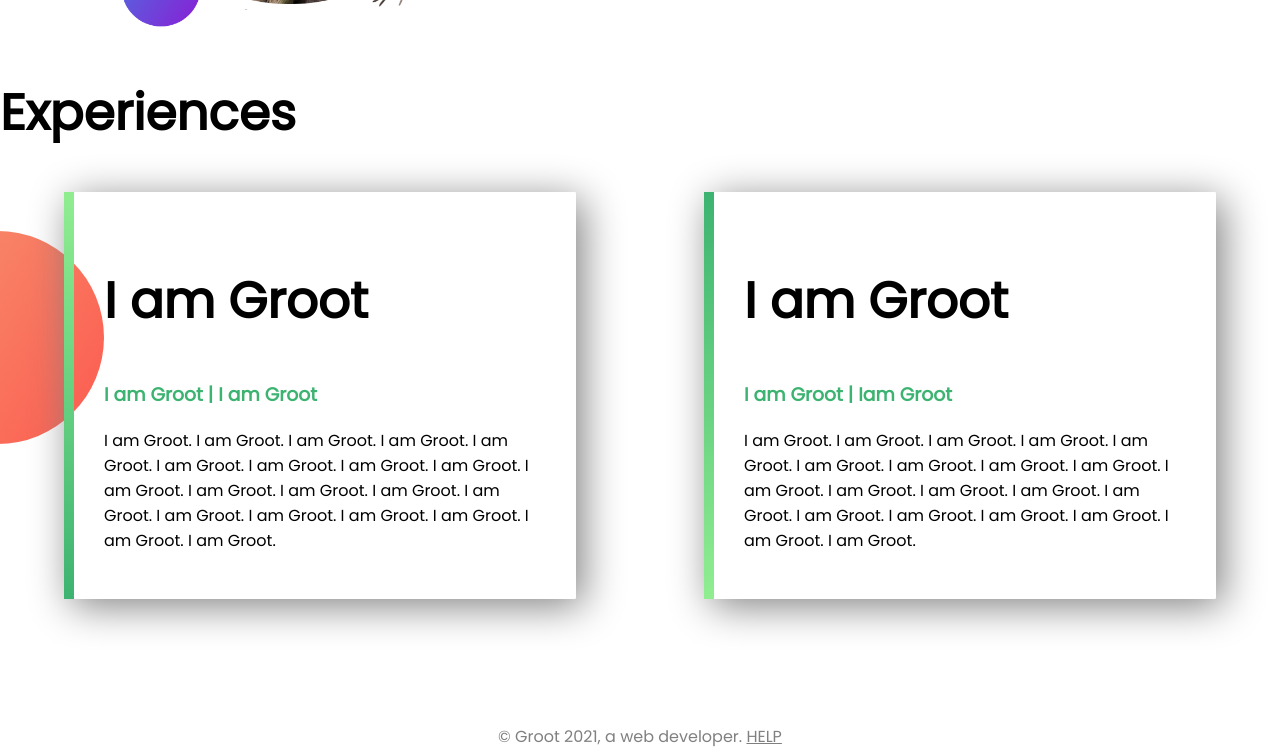
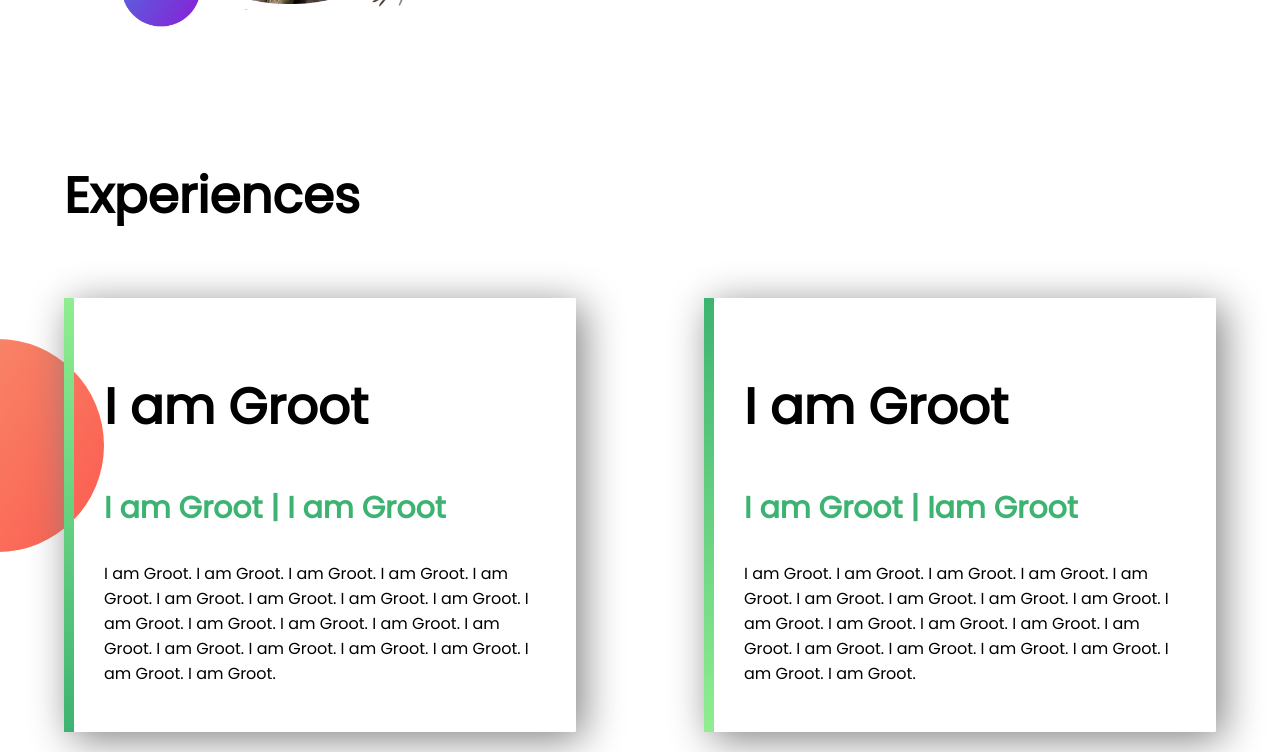
Before and after one commit to NowrozShahriar/developer-portfolio, a plain HTML site: page index.html in a window 1280 px wide. Shown: the part 800-1552 px from the top of the page. Drawn offline with Linux system fonts and the light colour scheme.

Commit message:
portfolio done

```diff
--- a/index.html
+++ b/index.html
@@ -34,7 +34,7 @@
         </div>
     </section>
     <section class="exp-section">
-        <h1>Experiences</h1>
+        <h1 id="exp">Experiences</h1>
         <div class="flex-container">
             <div class="cards" id="card1">
                 <h1>I am Groot</h1>
--- a/style.css
+++ b/style.css
@@ -10,6 +10,7 @@ h1 {
 }
 h3 {
     color: mediumseagreen;
+    font-size: 30px;
 }
 .flex-container {
     display: flex;
@@ -67,7 +68,7 @@ img {
     background-image: url(images/exp-bg.png);
     background-repeat: no-repeat;
     background-position: left;
-    margin-bottom: 125px;
+    margin: 125px 0;
 }
 footer p {
     text-align: center;
@@ -76,3 +77,7 @@ footer p {
 .help {
     color: gray;
 }
+#exp {
+    margin-left: 5%;
+    margin-bottom: 5%;
+}
```
